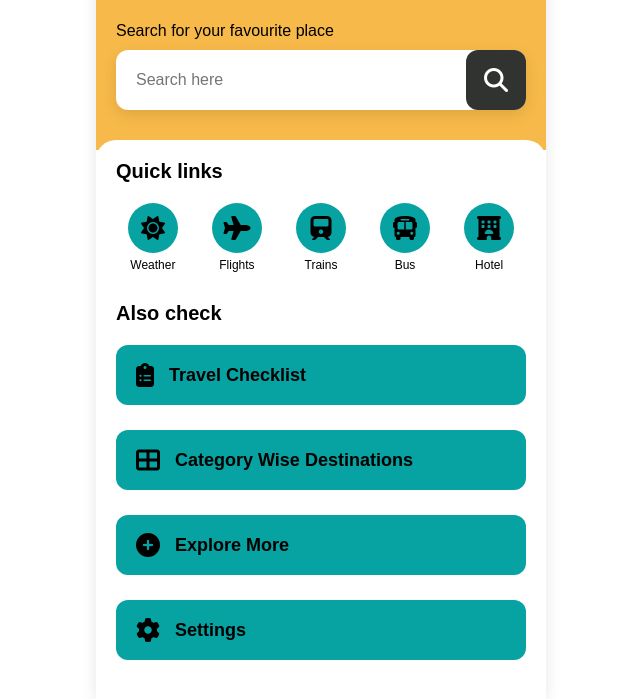
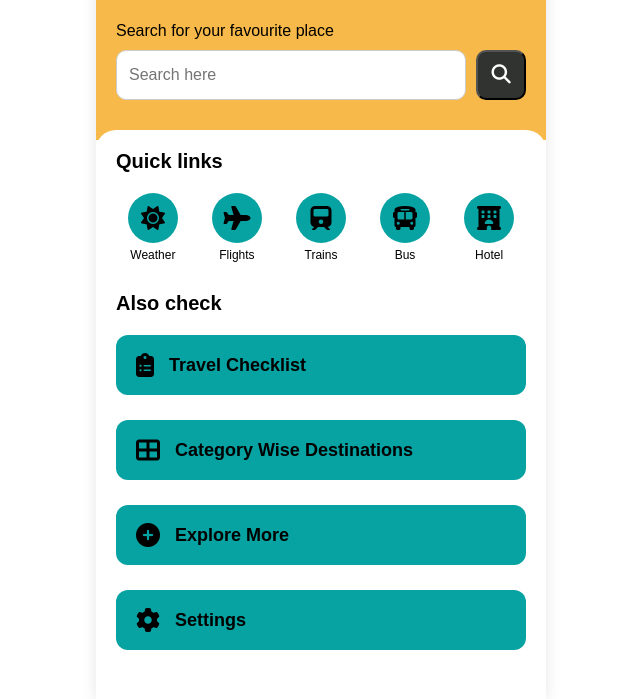
Before and after one commit to shivendra2008/TravelAssistant, a plain HTML site: page index.html in a window 1280 px wide. Shown: the part 99-798 px from the top of the page, without its empty margins (319-959 px from the left). Drawn offline with Linux system fonts and the light colour scheme.

Commit message:
Add files via upload

```diff
--- a/styles.css
+++ b/styles.css
@@ -83,38 +83,40 @@ body {
     color: var(--text-color-dark);
 }
 
+
         .search-bar {
-    /* No absolute positioning needed, it flows naturally now */
             display: flex;
+            gap: 10px;
+            height: 50px;
             align-items: center;
-    height: 60px;
-    background-color: var(--text-color-light);
-    border-radius: var(--border-radius-small);
-    box-shadow: 0 5px 15px rgba(0, 0, 0, 0.1);
+            width: 100%; /* Ensure the container uses all available horizontal space */
         }
-
         .search-bar input {
-    flex-grow: 1;
-    border: none;
-    padding: 0 20px;
+            flex-grow: 1; /* Input field takes up most of the space */
+            min-width: 0; /* Crucial for flex containers to prevent wrapping on small screens */
+            padding: 12px;
+            border: 1px solid #ccc;
+            border-radius: 10px;
             font-size: 16px;
-    outline: none;
-    background: transparent;
+            height: 50px;
         }
-
-.search-button {
-    background-color: #313331;
-    color: var(--text-color-light);
-    border: none;
-    width: 60px;
-    height: 60px;
-    border-radius: var(--border-radius-small);
-    font-size: 24px;
-    cursor: pointer;
+        .search-bar .search-button {
+    flex-shrink: 0;
+    flex-grow: 0;
+    width: 50px;
+    font-size:larger;
+    height: 50px;
+    padding: 0;
+    border-radius: 10px;
     display: flex;
     align-items: center;
     justify-content: center;
+    box-sizing: border-box;
+    /* --- NEW STYLES --- */
+    background-color: #303330; /* Professional medium grey */
+    color: white; /* Sets the icon color to white */
 }
+
 
 /* --- Main Content Section (White Background) --- */
 .main-content {
```
Lines whose indentation alone changed are shown as unchanged.
